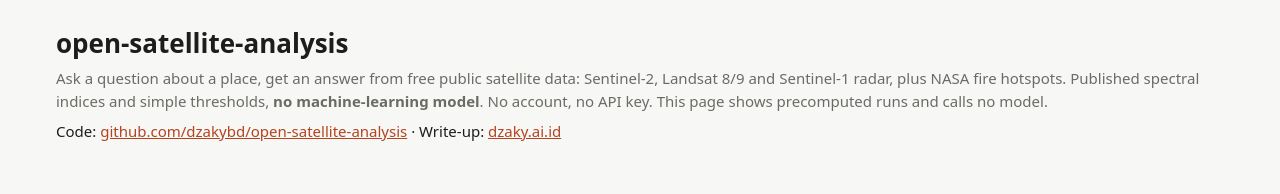
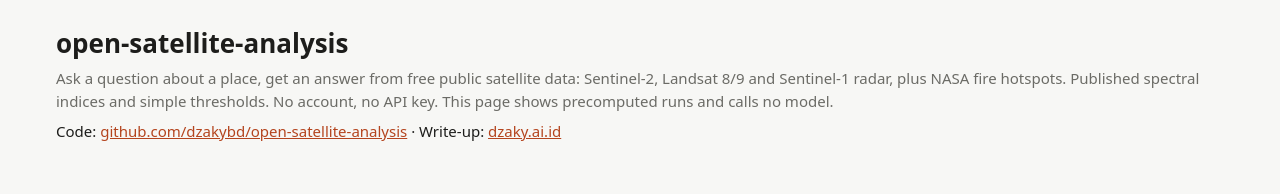
Before and after one commit to dzakybd/open-satellite-analysis, a plain HTML site: page space/index.html in a window 1280 px wide. Shown: the top 194 px of the page. Drawn offline with Linux system fonts and the light colour scheme; no server answers.

Commit message:
Reframe as a skill attached to an agent, drop the no-ML emphasis

```diff
--- a/space/index.html
+++ b/space/index.html
@@ -45,7 +45,7 @@ footer { margin-top: 28px; font-size: 13px; }
 <body>
 <main>
   <h1>open-satellite-analysis</h1>
-  <p class="muted">Ask a question about a place, get an answer from free public satellite data: Sentinel-2, Landsat 8/9 and Sentinel-1 radar, plus NASA fire hotspots. Published spectral indices and simple thresholds, <b>no machine-learning model</b>. No account, no API key. This page shows precomputed runs and calls no model.</p>
+  <p class="muted">Ask a question about a place, get an answer from free public satellite data: Sentinel-2, Landsat 8/9 and Sentinel-1 radar, plus NASA fire hotspots. Published spectral indices and simple thresholds. No account, no API key. This page shows precomputed runs and calls no model.</p>
   <p>Code: <a href="https://github.com/dzakybd/open-satellite-analysis">github.com/dzakybd/open-satellite-analysis</a> &middot;
     Write-up: <a href="https://dzaky.ai.id/en/blog/open-satellite-analysis">dzaky.ai.id</a></p>
 
```
Also changed, not shown: 3 other files.
